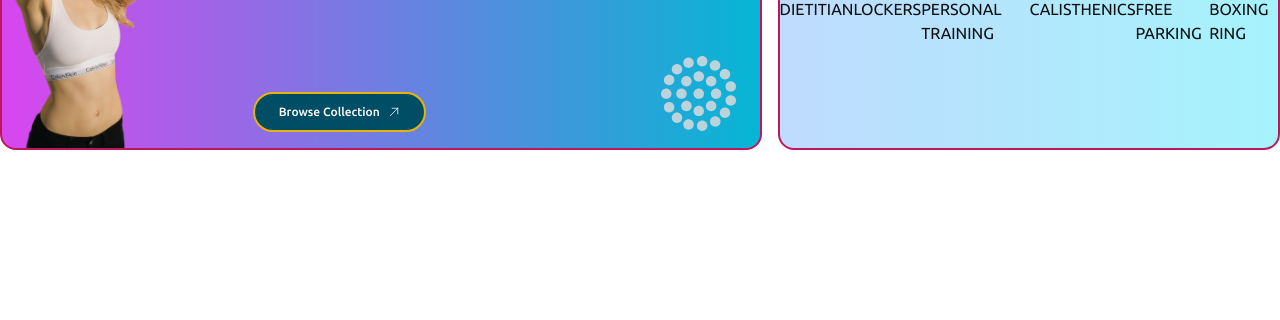
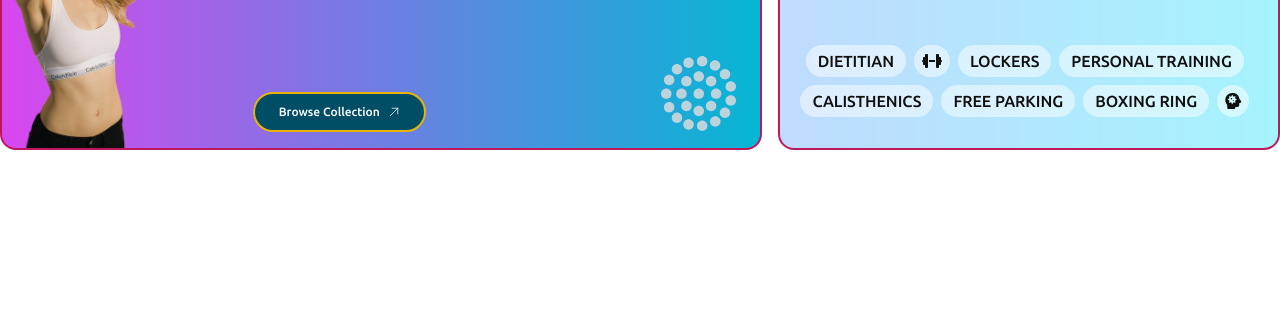
Before and after one commit to srshankar145/FitFusionPj, a website: page src/index.html in a window 1280 px wide. Shown: the part 552-872 px from the top of the page. Drawn offline with Linux system fonts and the light colour scheme.

Commit message:
Final design with minor changes need

```diff
--- a/src/index.html
+++ b/src/index.html
@@ -183,13 +183,45 @@
             </div>
           </div>
 
-          <div class="Facilities text-[#0F0F0F] flex">
-            <h4>DIETITIAN</h4>
-            <h4>LOCKERS</h4>
-            <h4>PERSONAL TRAINING</h4>
-            <h4>CALISTHENICS</h4>
-            <h4>FREE PARKING</h4>
-            <h4>BOXING RING</h4>
+          <div
+            class="Facilities text-[#0F0F0F] text-nowrap text-base font-medium flex flex-wrap align-bottom justify-center mt-12 px-4"
+          >
+            <button
+              class="px-3 py-1 mr-2 mb-2 border-0 rounded-full bg-white bg-opacity-50"
+            >
+              DIETITIAN
+            </button>
+            <i
+              class="fa-solid fa-dumbbell text-center px-2 pt-2 py-1 mr-2 mb-2 border-0 rounded-full bg-white bg-opacity-50"
+            ></i>
+            <button
+              class="px-3 py-1 mr-2 mb-2 border-0 rounded-full bg-white bg-opacity-50"
+            >
+              LOCKERS
+            </button>
+            <button
+              class="px-3 py-1 mr-2 mb-2 border-0 rounded-full bg-white bg-opacity-50"
+            >
+              PERSONAL TRAINING
+            </button>
+            <button
+              class="px-3 py-1 mr-2 mb-2 border-0 rounded-full bg-white bg-opacity-50"
+            >
+              CALISTHENICS
+            </button>
+            <button
+              class="px-3 py-1 mr-2 mb-2 border-0 rounded-full bg-white bg-opacity-50"
+            >
+              FREE PARKING
+            </button>
+            <button
+              class="px-3 py-1 mr-2 mb-2 border-0 rounded-full bg-white bg-opacity-50"
+            >
+              BOXING RING
+            </button>
+            <i
+              class="fa-solid fa-head-side-virus px-2 pt-2 py-1 mr-2 mb-2 border-0 rounded-full bg-white bg-opacity-50"
+            ></i>
           </div>
         </div>
       </div>
```
Also changed, not shown: dist/output.css.
